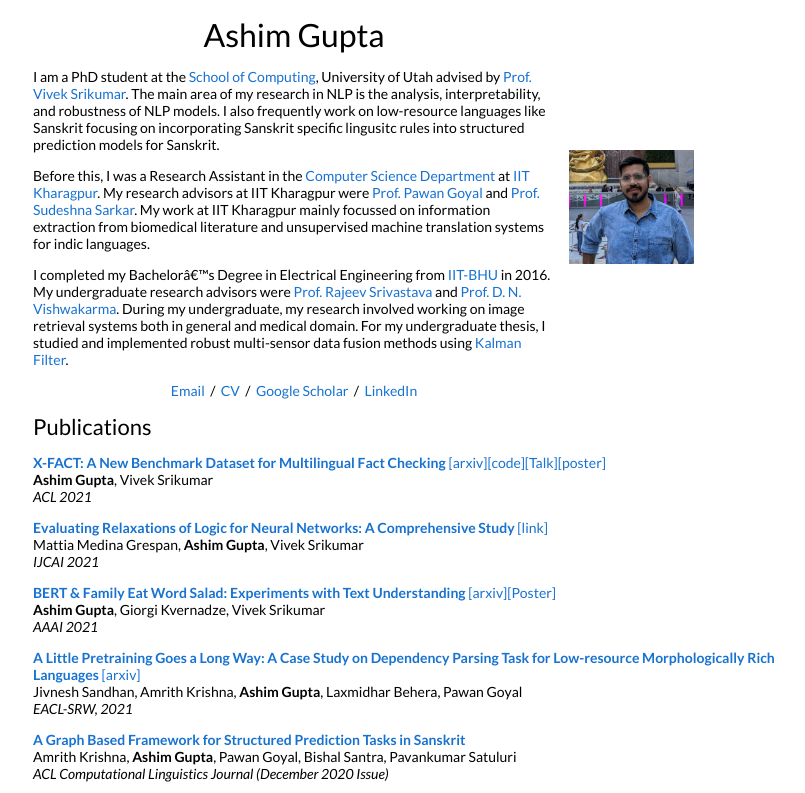
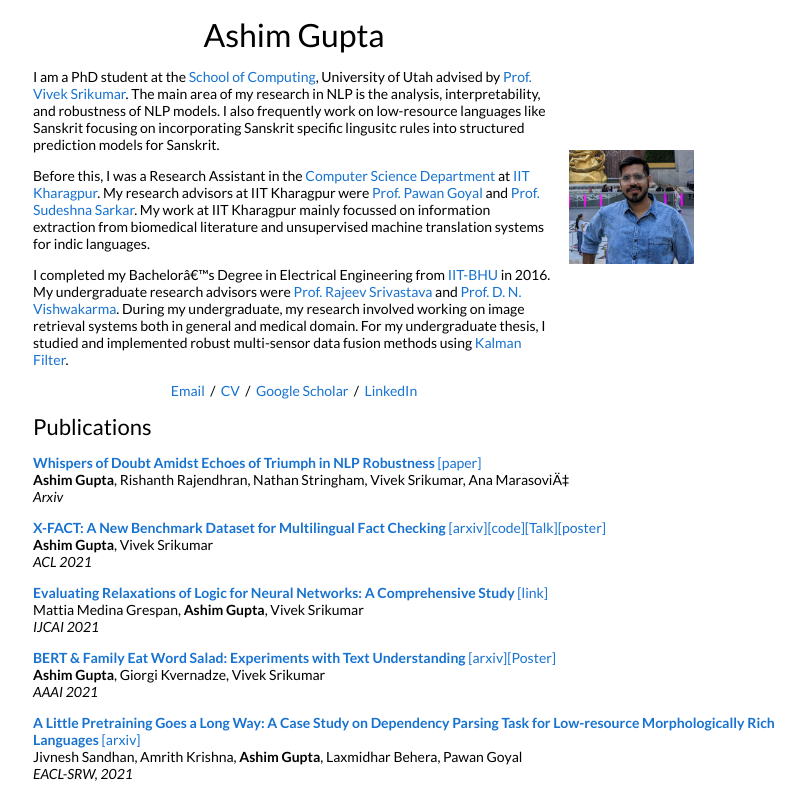
Before and after one commit to ashim95/ashim95.github.io, a plain HTML site: page index.html in a window 1280 px wide. Shown: the top 793 px of the page, without its empty margins (214-1019 px from the left). Drawn offline with Linux system fonts and the light colour scheme.

Commit message:
Update index.html

```diff
--- a/index.html
+++ b/index.html
@@ -120,7 +120,20 @@
         </table>
 
         <table width="100%" align="center" border="0" cellspacing="0" cellpadding="7">
-             <tr>
+          <tr>
+            <td valign="top">
+              <p>
+                <a href="docs/robustness_evaluations_paper.pdf">
+                    <papertitle>Whispers of Doubt Amidst Echoes of Triumph in NLP Robustness</papertitle>
+                </a> <a href="docs/ijcai_2021_camera_ready.pdf">[paper]</a>
+                <br>
+                <strong>Ashim Gupta</strong>, Rishanth Rajendhran, Nathan Stringham, Vivek Srikumar, Ana Marasović
+                <br>
+                 <em>Arxiv</em>
+                <br>
+            </td>
+          </tr>
+          <tr>
             <td valign="top">
               <p>
                 <a href="docs/acl_2021_camera_ready.pdf">
```
